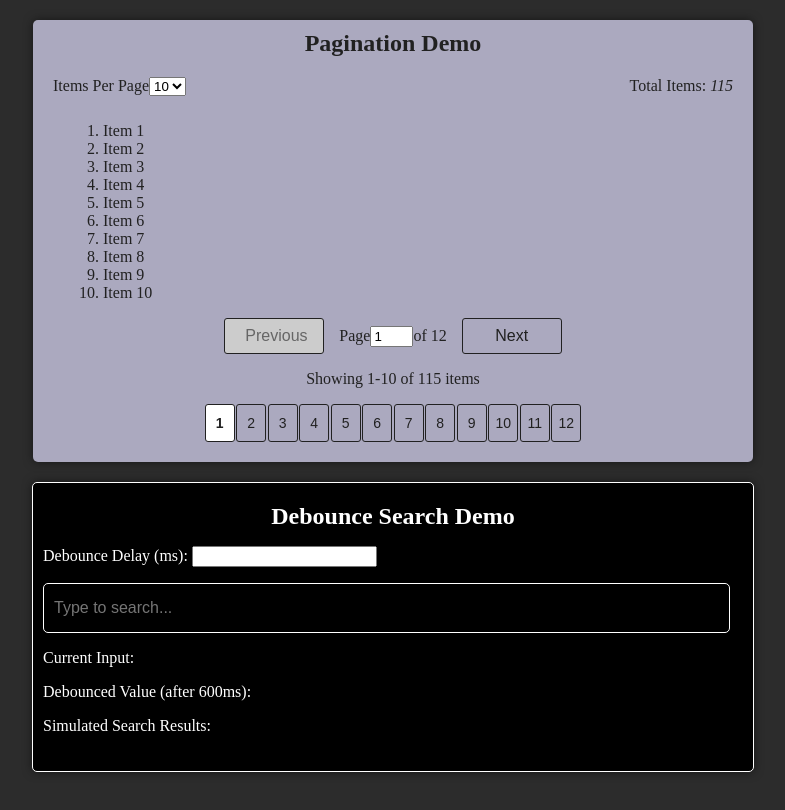
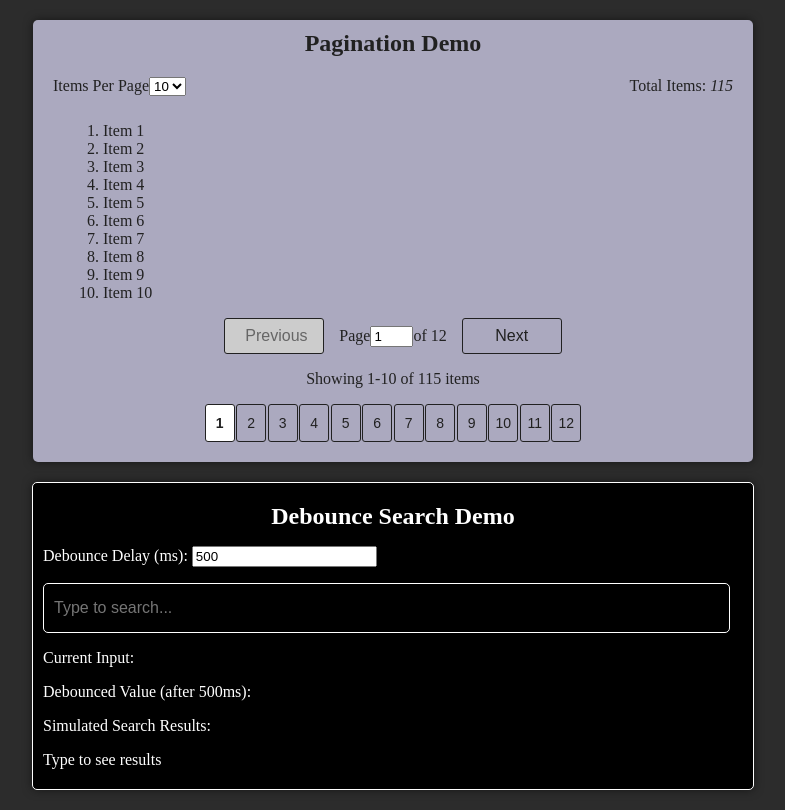
Before and after one commit to vbolden/Custom-hooks-lab3, a React (Vite) app: page / in a window 1280 px wide. Shown: the whole page, without its empty margins (247-1032 px from the left). Built offline with nearby package versions, Linux system fonts and the light colour scheme.

Commit message:
added span with conditional to change text displayed after search results

```diff
--- a/src/components/Debounce.tsx
+++ b/src/components/Debounce.tsx
@@ -2,9 +2,10 @@ import { useState, useEffect } from "react";
 import useDebounce from './useDebounce.tsx'
 
 function Debounce() {
-    const [input, setInput] = useState("")
+    const [input, setInput] = useState("");
+    const [delay, setDelay] = useState(500);
 
-    const debounceValue = useDebounce(input, 500);
+    const debounceValue = useDebounce(input, delay);
 
     useEffect(() => {
         if (debounceValue) {
@@ -14,7 +15,7 @@ function Debounce() {
 
     return (
         <div>
-            <p>Debounce Delay (ms): <input type="number" step={100} /> </p>
+            <p>Debounce Delay (ms): <input type="number" step={100} value={delay} onChange={(e) => setDelay(Number(e.target.value))} /> </p>
 
             <input
                 type="text"
@@ -25,9 +26,11 @@ function Debounce() {
             />
 
             <p>Current Input: {input}</p>
-            <p>Debounced Value (after 600ms): {input}</p>
+            <p>Debounced Value (after {delay}ms): {debounceValue}</p>
 
-            <p>Simulated Search Results: </p>
+            <p>Simulated Search Results:</p>
+            <span>{debounceValue ? "Searching..." : "Type to see results"}</span>
+
         </div>
     )
 }
```
